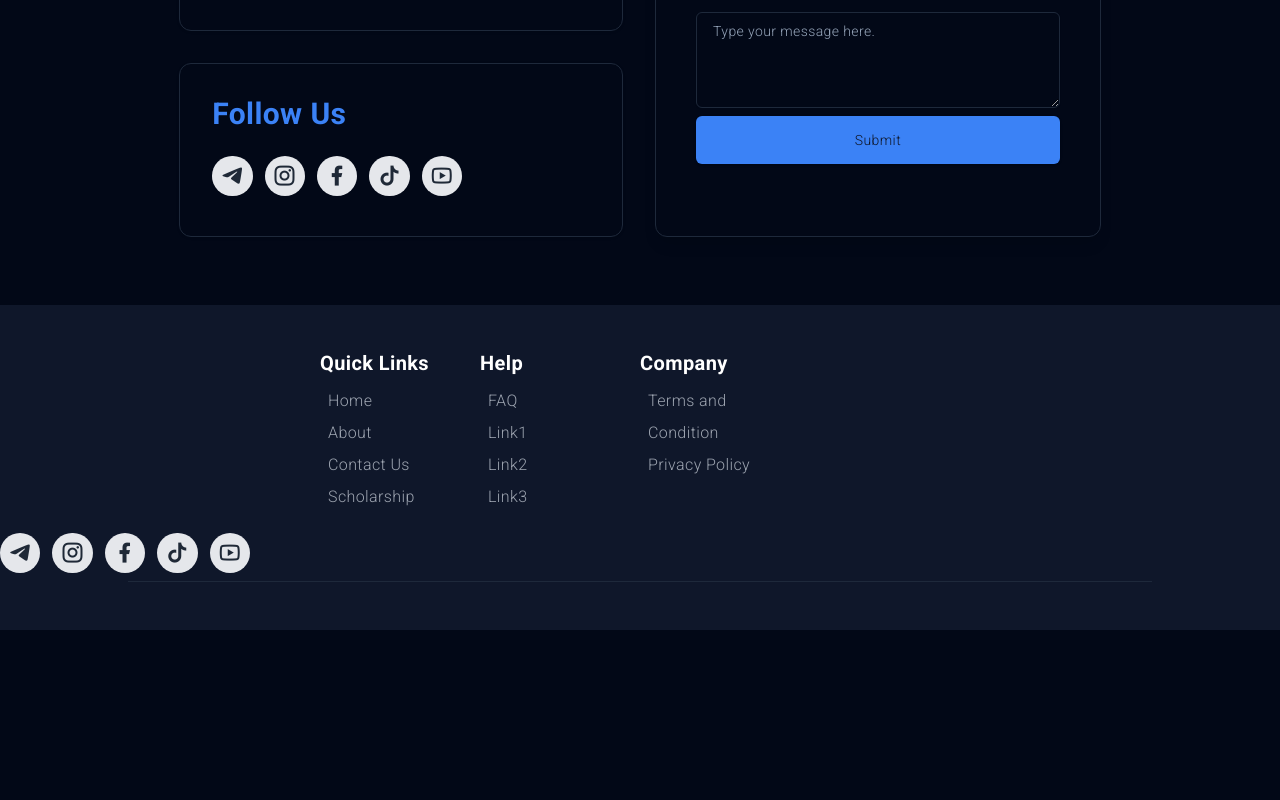
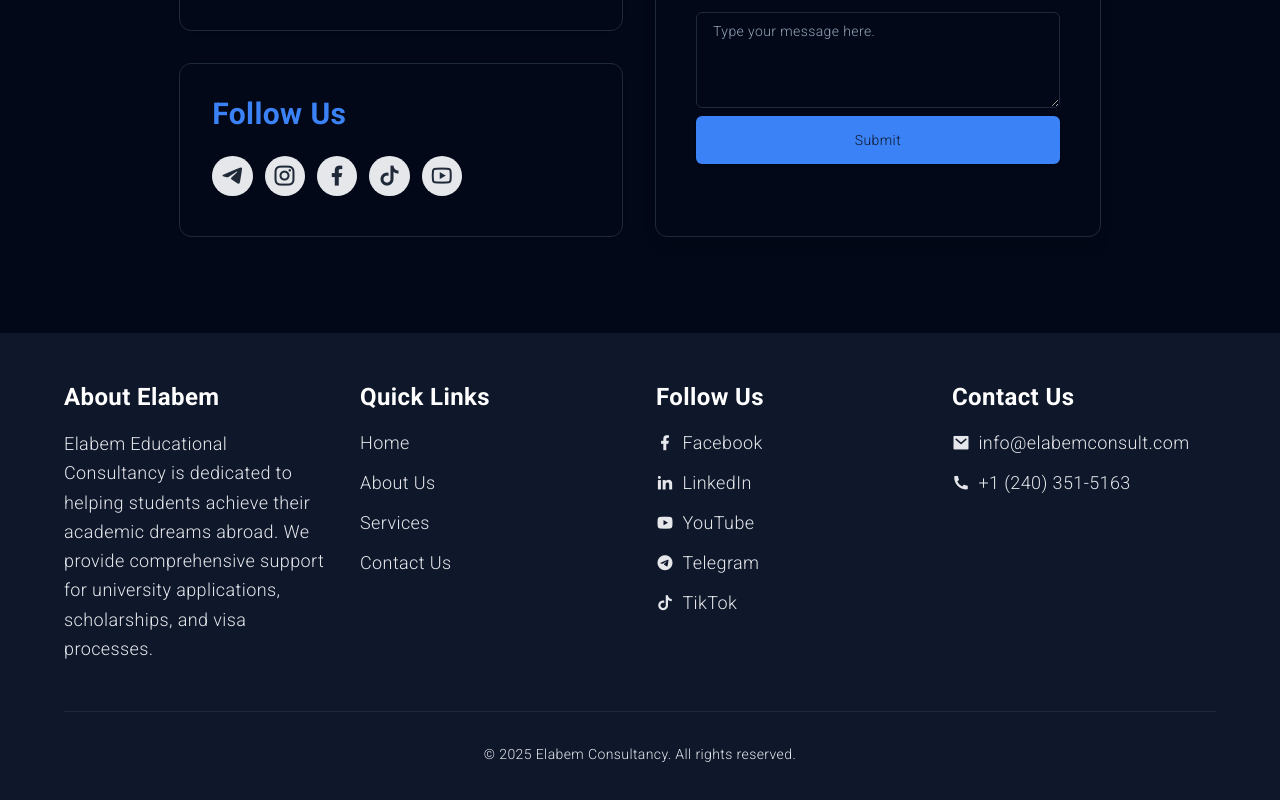
Before and after one commit to kasahun-welela/elabem, a Next.js app: page /contact-us in a window 1280 px wide. Shown: the part 673-1473 px from the top of the page. Before the commit the page ends 1303 px from the top, so only its background shows below. Built offline with nearby package versions, Linux system fonts and the light colour scheme.

Commit message:
update footer and some component

```diff
--- a/components/FAQ.tsx
+++ b/components/FAQ.tsx
@@ -24,7 +24,7 @@ export default function FAQ() {
       id: 3,
       question: "3. Is the first consultation really free?",
       answer:
-        "<b>Yes</b>, the first consultation is completely free. We believe in providing a no-obligation opportunity for students to discuss their goals and explore their options without any commitment.",
+        "Yes, the first consultation is completely free. We believe in providing a no-obligation opportunity for students to discuss their goals and explore their options without any commitment.",
     },
     {
       id: 4,
--- a/components/Footer.tsx
+++ b/components/Footer.tsx
@@ -1,86 +1,125 @@
 import Link from "next/link";
-import SocialMedia from "./SocialMedia";
+import { text } from "stream/consumers";
+// import SocialMedia from "./SocialMedia";
 
 export default function Footer() {
+  const links = {
+    quickLinks: [
+      { linkTo: "/", text: "Home" },
+      { linkTo: "/about", text: "About Us" },
+      { linkTo: "/#services", text: "Services" },
+      { linkTo: "/contact-us", text: "Contact Us" },
+    ],
+    contactUs: [
+      { icon: "ri-mail-fill", text: "info@elabemconsult.com" },
+      { icon: "ri-phone-fill", text: "+1 (240) 351-5163" },
+    ],
+    socialMedia: [
+      {
+        linkTo: "https://www.facebook.com/elabemconsultancy",
+        text: "Facebook",
+        icon: "ri-facebook-fill",
+      },
+      {
+        linkTo: "https://www.linkedin.com/company/elabemconsultancy",
+        text: "LinkedIn",
+        icon: "ri-linkedin-fill",
+      },
+      {
+        linkTo: "https://www.youtube.com/@elabemconsultancy",
+        text: "YouTube",
+        icon: "ri-youtube-fill",
+      },
+      {
+        linkTo: "https://t.me/elabemconsultancy",
+        text: "Telegram",
+        icon: "ri-telegram-fill",
+      },
+      {
+        linkTo: "https://tiktok.com/@elabemconsultancy",
+        text: "TikTok",
+        icon: "ri-tiktok-fill",
+      },
+    ],
+  };
+
   return (
-    <div className="bg-slate-900 text-gray-400 py-6 mt-5">
-      <div className="grid grid-cols-2 md:grid-cols-4 w-[90%] md:w-[50%] mx-auto py-3">
-        <div className="leading-8">
-          <h2 className="text-xl font-semibold text-white py-2">Quick Links</h2>
-          <ul className="ml-2">
-            <li>
-              <Link href="/" className="hover:text-white">
-                Home
+    <div className="bg-slate-900 text-gray-200 py-12 mt-12 text-lg">
+      <div className="max-w-[90%] mx-auto">
+        <div className="grid grid-cols-2 md:grid-cols-4 gap-8">
+          <div className="space-y-4 col-span-2 md:col-span-1">
+            <h2 className="text-xl  md:text-2xl font-semibold text-white">
+              About Elabem
+            </h2>
+            <p className="leading-relaxed">
+              Elabem Educational Consultancy is dedicated to helping students
+              achieve their academic dreams abroad. We provide comprehensive
+              support for university applications, scholarships, and visa
+              processes.
+            </p>
+          </div>
+
+          <div className="space-y-4">
+            <h2 className="text-xl md:text-2xl font-semibold text-white">
+              Quick Links
+            </h2>
+            <ul className="space-y-3">
+              {links.quickLinks.map((link, index) => (
+                <li key={index}>
+                  <Link
+                    href={link.linkTo}
+                    className="hover:text-primary transition-colors"
+                  >
+                    {link.text}
                   </Link>
                 </li>
-            <li>
-              <Link href="/about" className="hover:text-white">
-                About
+              ))}
+            </ul>
+          </div>
+          <div className="space-y-4">
+            <h2 className="text-xl md:text-2xl font-semibold text-white">
+              Follow Us
+            </h2>
+            <ul className="space-y-3">
+              {links.socialMedia.map((link, index) => (
+                <li key={index}>
+                  <Link
+                    href={link.linkTo}
+                    target="_blank"
+                    rel="noopener noreferrer"
+                    className="hover:text-primary transition-colors flex items-center gap-2"
+                  >
+                    <i className={link.icon}></i>
+                    <span>{link.text}</span>
                   </Link>
                 </li>
-            <li>
-              <Link href="/contact-us" className="hover:text-white">
-                Contact Us
-              </Link>
-            </li>
-            <li>
-              <Link href="/scholarship" className="hover:text-white">
-                Scholarship
-              </Link>
-            </li>
+              ))}
             </ul>
           </div>
-
-        <div className="leading-8">
-          <h2 className="text-xl font-semibold text-white py-2">Help</h2>
-          <ul className="ml-2">
-            <li>
-              {" "}
-              <Link href="/faq" className="hover:text-white">
-                FAQ
-              </Link>
+          <div className="space-y-4">
+            <h2 className="text-xl md:text-2xl font-semibold text-white">
+              Contact Us
+            </h2>
+            <ul className="space-y-3">
+              {links.contactUs.map((link, index) => (
+                <li key={index}>
+                  <p className="hover:text-primary transition-colors flex items-center gap-2">
+                    <i className={link.icon}></i>
+                    <span>{link.text}</span>
+                  </p>
                 </li>
-            <li>
-              {" "}
-              <Link href="/" className="hover:text-white">
-                Link1
-              </Link>
-            </li>
-            <li>
-              <Link href="/" className="hover:text-white">
-                Link2
-              </Link>
-            </li>
-            <li>
-              {" "}
-              <Link href="/" className="hover:text-white">
-                Link3
-              </Link>
-            </li>
-          </ul>
-        </div>
-
-        <div className="leading-8">
-          <h2 className="text-xl font-semibold text-white py-2">Company</h2>
-          <ul className="ml-2">
-            <li>
-              {" "}
-              <Link href="/" className="hover:text-white">
-                Terms and Condition
-              </Link>
-            </li>
-            <li>
-              {" "}
-              <Link href="/" className="hover:text-white">
-                Privacy Policy
-              </Link>
-            </li>
+              ))}
             </ul>
           </div>
         </div>
+      </div>
 
-      <SocialMedia />
-      <hr className="text-white py-3 w-[80%] mx-auto" />
+      <div className="w-[90%] mx-auto mt-12">
+        <hr className="border-gray-800 my-8" />
+        <p className="text-center text-sm">
+          © {new Date().getFullYear()} Elabem Consultancy. All rights reserved.
+        </p>
+      </div>
     </div>
   );
 }
--- a/components/Hero.tsx
+++ b/components/Hero.tsx
@@ -34,7 +34,7 @@ export default function Hero() {
         </div>
 
         <div className="relative aspect-square w-full max-w-[600px] mx-auto animate-fadeInRight   ">
-          <div className="absolute inset-0 bg-primary rounded-full overflow-hidden border-2 border-primary ">
+          <div className="absolute inset-0 bg-primary rounded overflow-hidden border-2 border-primary ">
             <Image
               src={students}
               alt="Hero Image"
--- a/components/VideoComponent.tsx
+++ b/components/VideoComponent.tsx
@@ -25,7 +25,7 @@ export default function VideoComponent() {
       <div className="relative">
         <iframe
           className="w-full h-64 md:w-[800px] md:h-[450px] mx-auto rounded-lg shadow-lg transition-transform duration-300 hover:scale-[1.02]"
-          src="https://www.youtube.com/embed/Cfkg_UeiKlo"
+          src="https://www.youtube.com/embed/FaQ0Ct6cEU0"
           title="YouTube video player"
           allow="accelerometer; autoplay; clipboard-write; encrypted-media; gyroscope; picture-in-picture"
           allowFullScreen
@@ -35,7 +35,7 @@ export default function VideoComponent() {
       </div>
 
       <div className="mt-12 text-center">
-        <div className="inline-flex items-center gap-4 text-gray-600">
+        <div className="inline-flex items-center gap-4 text-gray-600 dark:text-gray-400">
           <div className="flex items-center gap-2">
             <svg
               className="w-5 h-5 text-primary"
```
Lines whose indentation alone changed are shown as unchanged.
